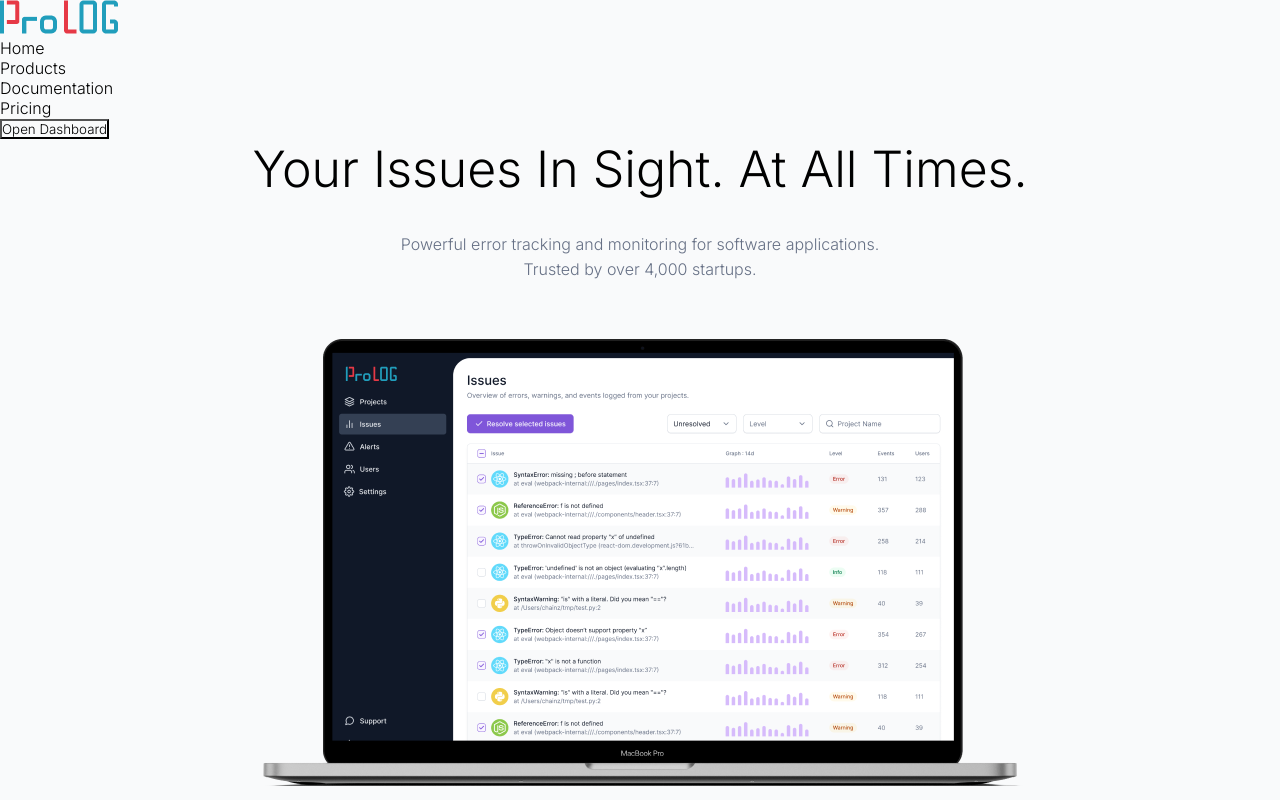
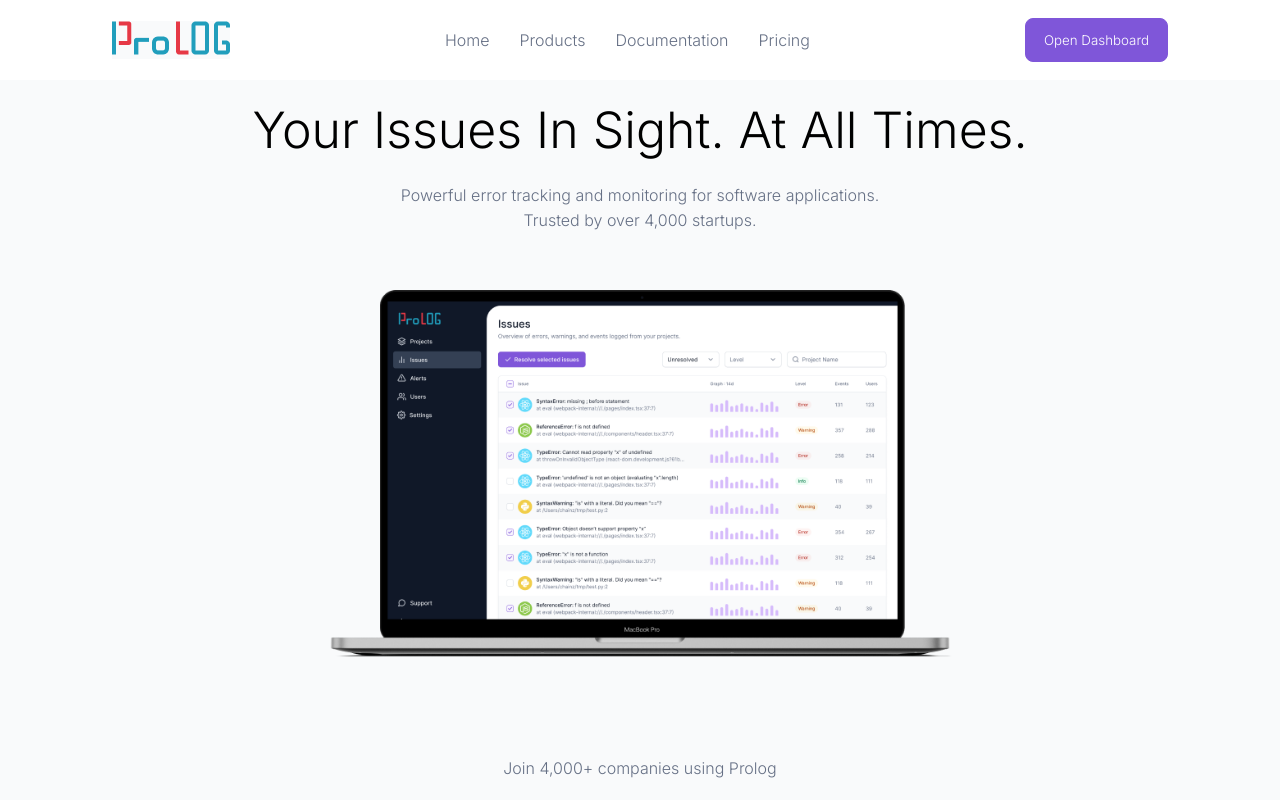
Before and after one commit to JeonJiw/wif_assignment2, a plain HTML site: page index.html in a window 1280 px wide. Shown: the top 800 px of the page. Drawn offline with Linux system fonts and the light colour scheme.

Commit message:
Add css header

```diff
--- a/style.css
+++ b/style.css
@@ -7,6 +7,44 @@
 
 body {
   max-width: 1440px;
+  max-height: 1236px;
+}
+
+ul,
+li {
+  list-style: none;
+}
+
+/* Header */
+
+header {
+  display: flex;
+  justify-content: space-between;
+  align-items: center;
+  padding: 18px 112px 18px 112px;
+  background-color: #ffffff;
+}
+
+header ul {
+  font-size: 16px;
+  display: flex;
+}
+
+header ul.nav-menu li {
+  background-color: #ffffff;
+  color: #667085;
+  padding-left: 15px;
+  padding-right: 15px;
+}
+
+header button {
+  color: white;
+  background-color: #7f56d9;
+  border-radius: 8px;
+  border: 1px solid #7f56d9;
+  padding: 10px 18px 10px 18px;
+  height: 44px;
+  width: auto;
 }
 
 /* Main */
@@ -19,11 +57,12 @@
 main div.title {
   font-size: 50px;
   align-self: center;
+  padding-top: 20px;
 }
 
 main div#disc {
   text-align: center;
-  margin-top: 30px;
+  margin-top: 20px;
   margin-bottom: 60px;
   color: #667085;
 }
@@ -34,8 +73,13 @@
 
 main div.macbookImg {
   align-self: center;
-  margin-bottom: 70px;
 }
+
+main div.macbookImg img {
+  width: 630px;
+  height: auto;
+}
+
 /* Footer */
 
 footer {
```
